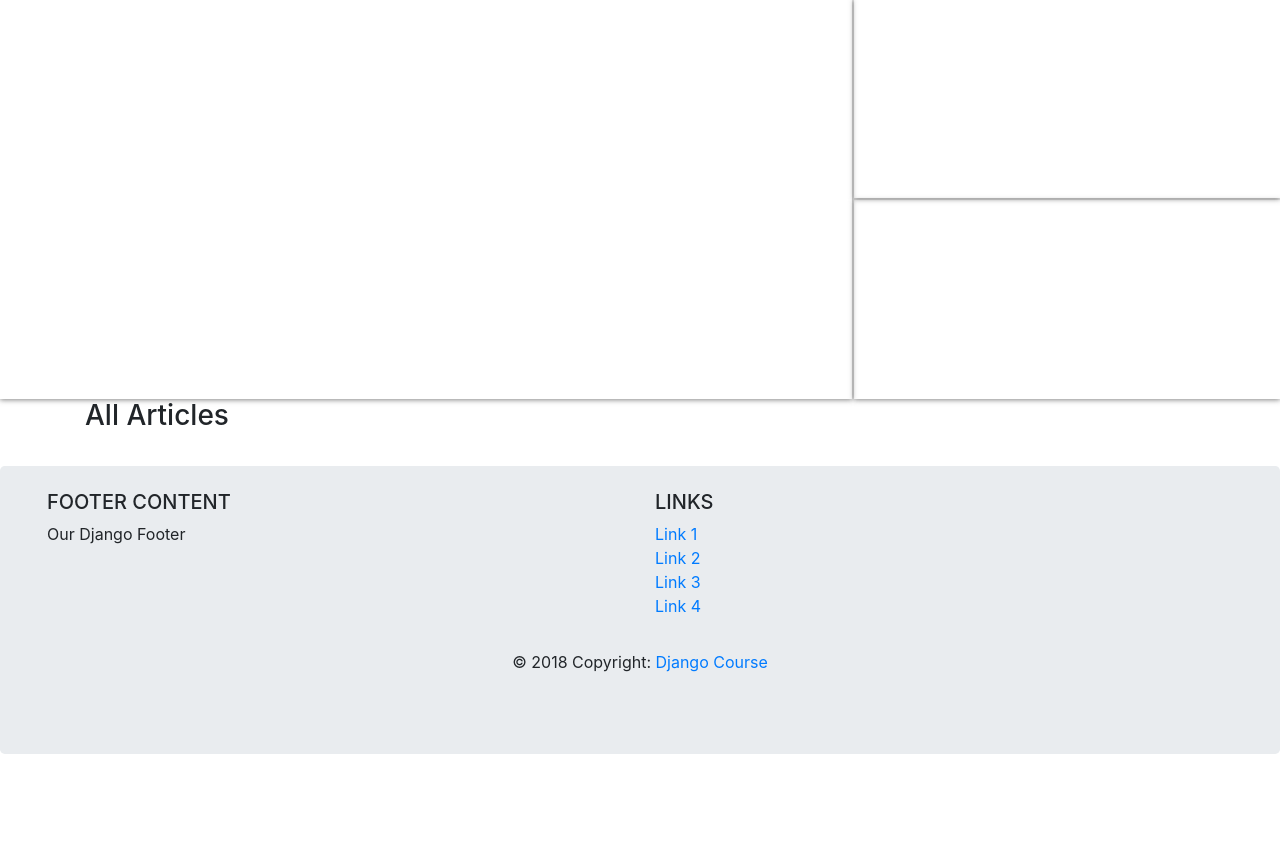
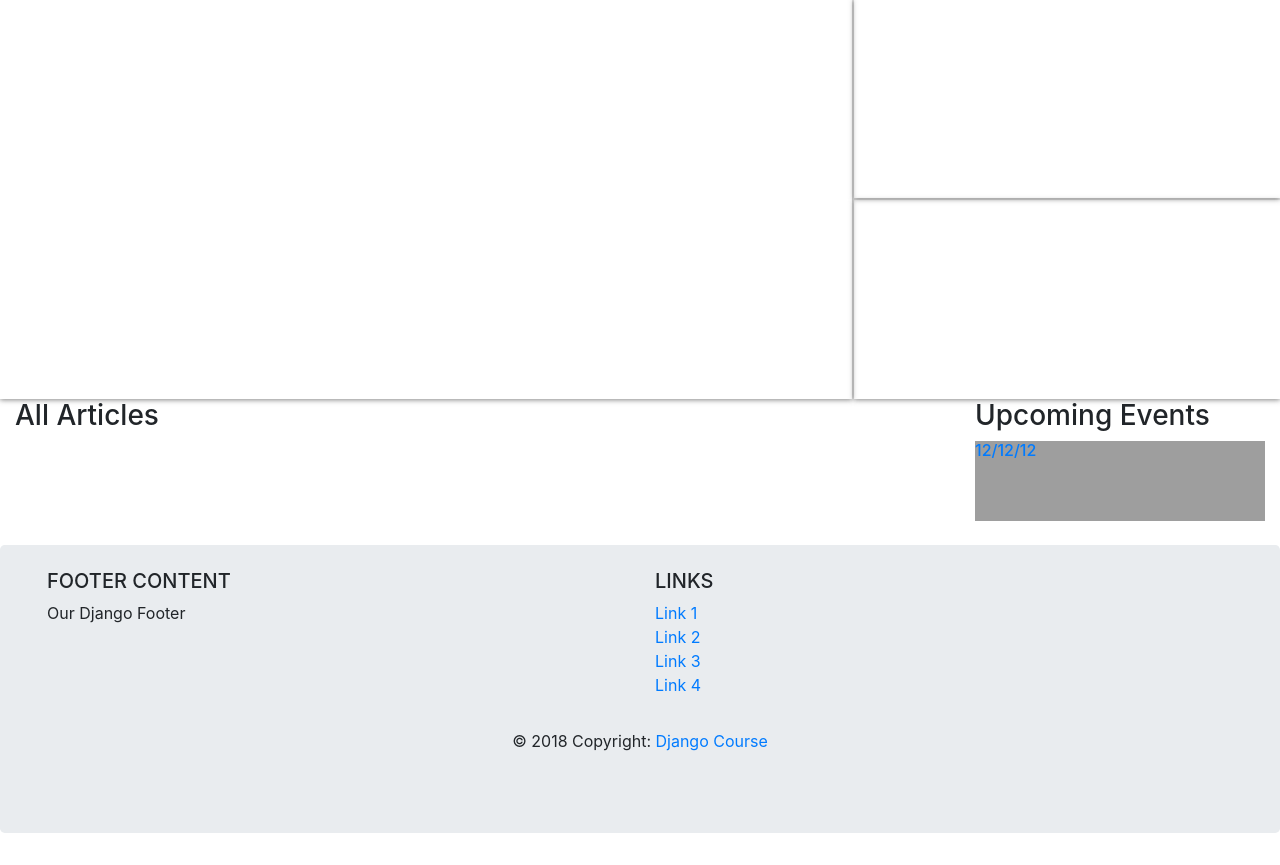
Before and after one commit to JoinCODED/NationalFundCommunity, a Django app: page / in a window 1280 px wide. Shown: the part 72-937 px from the top of the page. Before the commit the page ends 826 px from the top, so only its background shows below. Run offline with Django 3.2, Linux system fonts and the light colour scheme; data that the repository does not hold is empty; some libraries are stand-ins or nearby versions; grey boxes are pictures that could not be loaded.

Commit message:
Fix event styling

```diff
--- a/NFproject/static/base_style.css
+++ b/NFproject/static/base_style.css
@@ -82,9 +82,10 @@ a.navbar-brand img {
 
   }
   .events_advertisments{
-    background-size: contain;
+    background-size: cover;
     background-repeat: no-repeat;
-    height: 50vh !important;
+    background-position: center;
+    height: 80px;
 
   }
   .events_advertisments a{
--- a/NFproject/templates/home.html
+++ b/NFproject/templates/home.html
@@ -22,26 +22,36 @@
 
 
 
-  <div class="container">
-  <h3>All Articles</h3>
-    <div class="row">
+  <div class="container-fluid">
 
-    <div class="row col-9" >
-      {% for article in articles %}
-        {% article_card article %}
-      {% endfor %}
+  <div class="row">
+      <div class="col-9">
+        <h3>All Articles</h3>
+        <div class="row">
+          {% for article in articles %} {% article_card article %} {% endfor %}
+      </div>
     </div>
-      <div class="row col-3">
+      <div class="col-3">
+        <h3>Upcoming Events</h3>
+        <div class="row">
         {% for event in upcoming_events %}
-        <a href="{% url 'event' event.id %}">
-          <div class ="events_advertisments"style="background-image:url({{event.picture.url}})">
-            <h6>{{event.date}}</h6>
+        <a href="{% url 'event' event.id %}" class="col-12 pb-2">
+          <div class="events_advertisments" style="background-image:url({{event.picture.url}})">
+            <h6>{{event.date.date}}</h6>
           </div>
         </a>
         {% endfor %}
+        <a href="#" class="col-12">
+          <div class="events_advertisments" style="background-image:url(https://www.fillmurray.com/200/300)">
+            <h6>12/12/12</h6>
+          </div>
+        </a>
       </div>
     </div>
-    </div>
+  </div>
+
+
+</div>
 
 
 {% endblock %}
```
